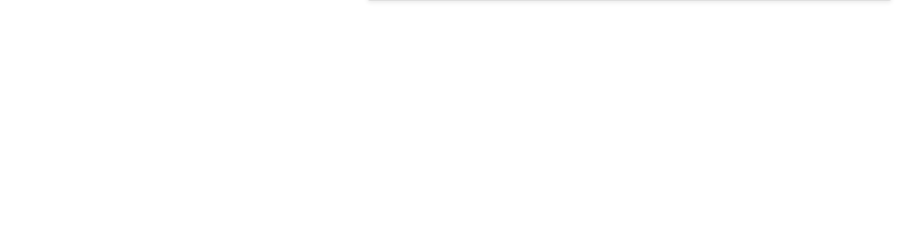
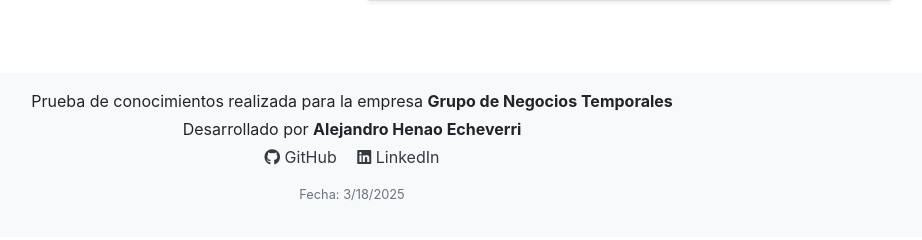
Before and after one commit to alejohenaoe/prueba-desarrollo, a Flask app: page /buscar in a window 1280 px wide. Shown: the part 465-705 px from the top of the page, without its empty margins (288-1210 px from the left). Run offline with Flask 3, Linux system fonts and the light colour scheme; the visitor is signed in with stand-in values (Sample User, id 1); data that the repository does not hold is empty; some libraries are stand-ins or nearby versions.

Commit message:
agregue footer

```diff
--- a/templates/base.html
+++ b/templates/base.html
@@ -5,13 +5,14 @@
   <meta name="viewport" content="width=device-width, initial-scale=1, shrink-to-fit=no">
   <title>{% block title %}Biblioteca{% endblock %}</title>
   <link rel="stylesheet" href="{{ url_for('static', filename='estilos.css') }}">
-  <!-- Bootstrap CSS-->
+  <!-- Bootstrap CSS -->
   <link rel="stylesheet" href="https://stackpath.bootstrapcdn.com/bootstrap/4.5.2/css/bootstrap.min.css">
+  <!-- FontAwesome para iconos -->
+  <link rel="stylesheet" href="https://cdnjs.cloudflare.com/ajax/libs/font-awesome/6.4.2/css/all.min.css">
 </head>
 <body>
   <nav class="navbar navbar-expand-lg navbar-light bg-light">
     <a class="navbar-brand" href="{{ url_for('buscar') }}">Biblioteca</a>
-    <!-- Botón para desplegar el menú en móviles -->
     <button class="navbar-toggler" type="button" data-toggle="collapse" data-target="#navbarSupportedContent"
             aria-controls="navbarSupportedContent" aria-expanded="false" aria-label="Toggle navigation">
       <span class="navbar-toggler-icon"></span>
@@ -55,9 +56,31 @@
     {% block content %}{% endblock %}
   </div>
 
+  <!-- Footer -->
+  <footer class="footer mt-5 py-3 bg-light text-center">
+    <div class="container">
+      <p class="mb-1">Prueba de conocimientos realizada para la empresa <strong>Grupo de Negocios Temporales</strong></p>
+      <p class="mb-1">Desarrollado por <strong>Alejandro Henao Echeverri</strong></p>
+      <p>
+        <a href="https://github.com/alejohenaoe" target="_blank" class="mx-2 text-dark">
+          <i class="fab fa-github"></i> GitHub
+        </a>
+        <a href="https://www.linkedin.com/in/alejandro-henao-echeverri-1a504a2a4" target="_blank" class="mx-2 text-dark">
+          <i class="fab fa-linkedin"></i> LinkedIn
+        </a>
+      </p>
+      <p id="fecha" class="text-muted small"></p>
+    </div>
+  </footer>
+
   <!-- Bootstrap JS y dependencias -->
   <script src="https://code.jquery.com/jquery-3.5.1.slim.min.js"></script>
   <script src="https://cdn.jsdelivr.net/npm/popper.js@1.16.1/dist/umd/popper.min.js"></script>
   <script src="https://stackpath.bootstrapcdn.com/bootstrap/4.5.2/js/bootstrap.min.js"></script>
+
+  <!-- Script para mostrar la fecha actual -->
+  <script>
+    document.getElementById('fecha').textContent = "Fecha: " + new Date().toLocaleDateString();
+  </script>
 </body>
 </html>
```
